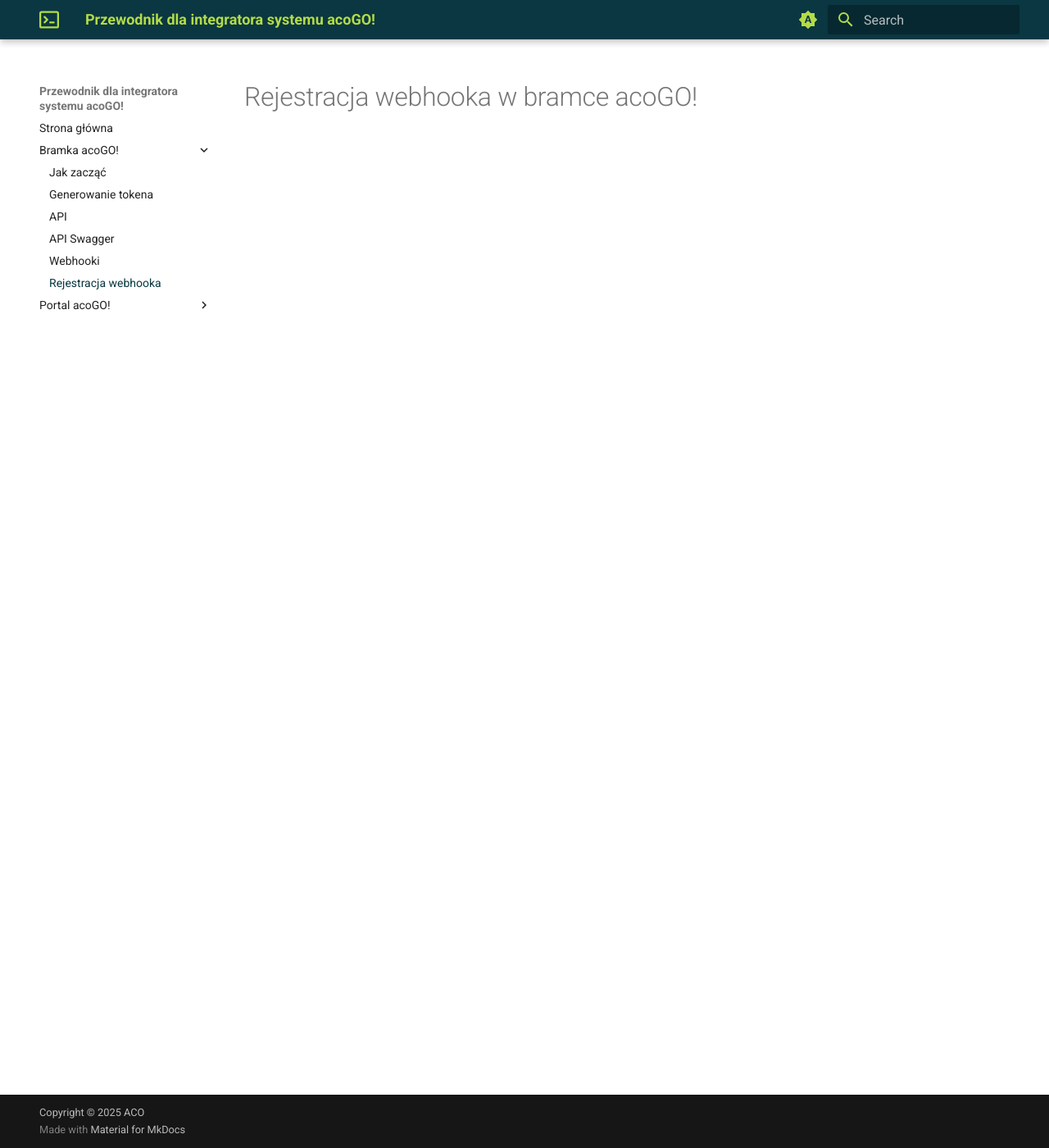
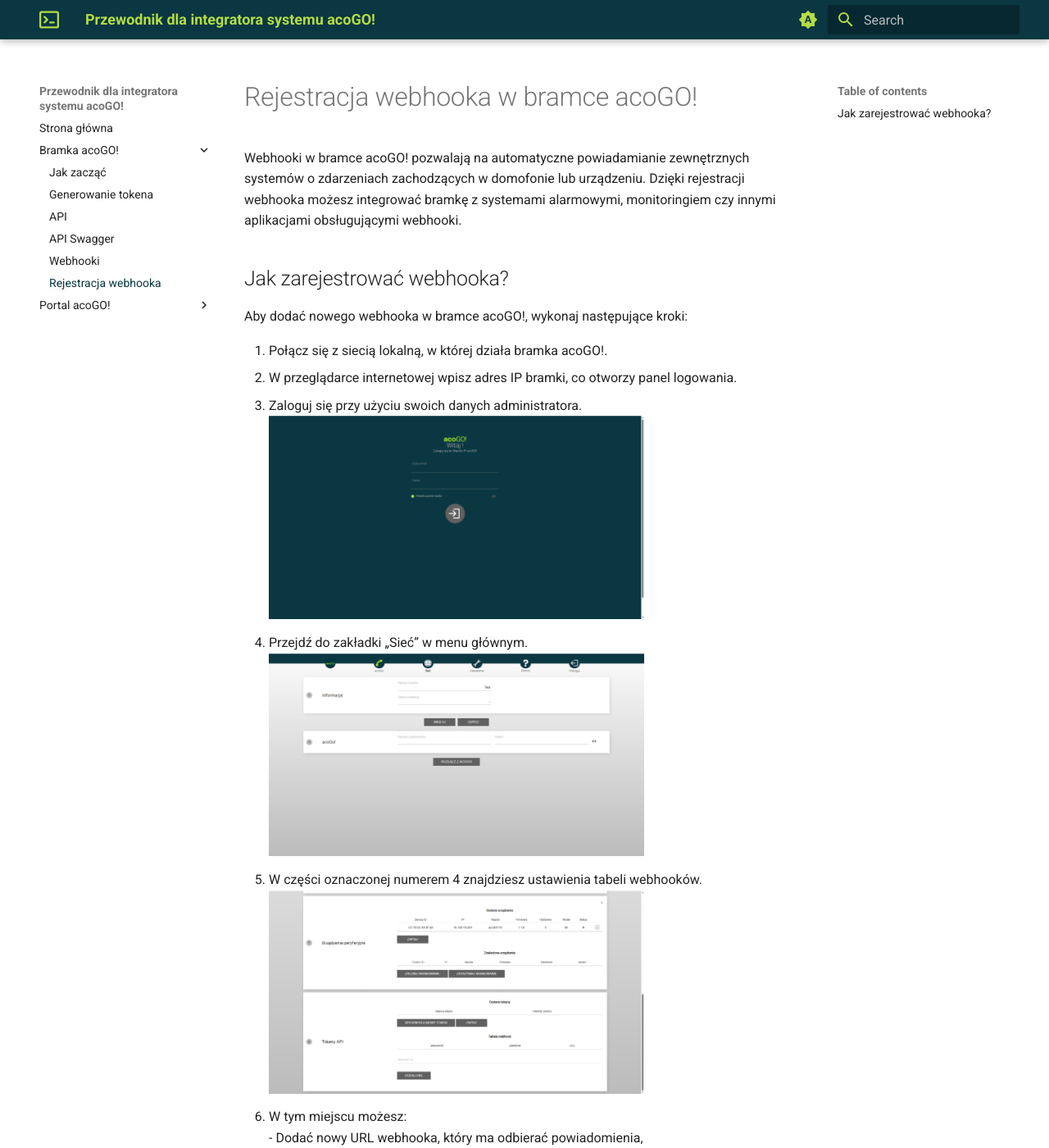
Before and after one commit to acoGO/acogo.github.io, an MkDocs documentation site: the page built from docs/bramka-acogo/rejestracja-webhooka.md, in a window 1280 px wide and 1400 px high. Shown: the whole window at 82% size. Built offline with MkDocs 1.6.1 and Material for MkDocs 9.7.7, drawn with Linux system fonts in a browser that asks for light colours; some of the changed text lies outside the part shown.

Commit message:
Uzupełnienie treści Rejestracja webhooka w bramce acoGO!

```diff
--- a/docs/bramka-acogo/rejestracja-webhooka.md
+++ b/docs/bramka-acogo/rejestracja-webhooka.md
@@ -1 +1,22 @@
 # Rejestracja webhooka w bramce acoGO!
+
+Webhooki w bramce acoGO! pozwalają na automatyczne powiadamianie zewnętrznych systemów o zdarzeniach zachodzących w domofonie lub urządzeniu. Dzięki rejestracji webhooka możesz integrować bramkę z systemami alarmowymi, monitoringiem czy innymi aplikacjami obsługującymi webhooki.
+
+## Jak zarejestrować webhooka?
+
+Aby dodać nowego webhooka w bramce acoGO!, wykonaj następujące kroki:
+
+1. Połącz się z siecią lokalną, w której działa bramka acoGO!. <br>
+2. W przeglądarce internetowej wpisz adres IP bramki, co otworzy panel logowania. <br>
+3. Zaloguj się przy użyciu swoich danych administratora. <br>
+![Logowanie do bramki](../img/Bramka_API/1_logowanie.png){ width=70% }
+4. Przejdź do zakładki „Sieć” w menu głównym. <br>
+![Logowanie do bramki](../img/Bramka_API/2_start.png){ width=70% }
+5. W części oznaczonej numerem 4 znajdziesz ustawienia tabeli webhooków. <br>
+![Logowanie do bramki](../img/Bramka_API/4_tokeny_API_puste.png){ width=70% }
+6. W tym miejscu możesz:
+   <br>- Dodać nowy URL webhooka, który ma odbierać powiadomienia,
+   <br>- Wybrać, czy webhook ma być aktywny,
+   <br>- Określić, na jakie zdarzenia ma reagować dany webhook,
+   <br>- Usunąć niepotrzebne lub nieaktywne webhooki.
+![Logowanie do bramki](../img/Bramka_API/6_webhook.png){ width=70% }
```
